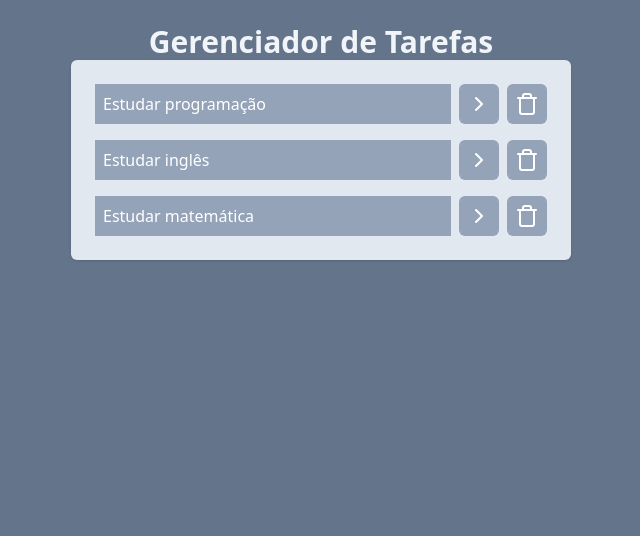
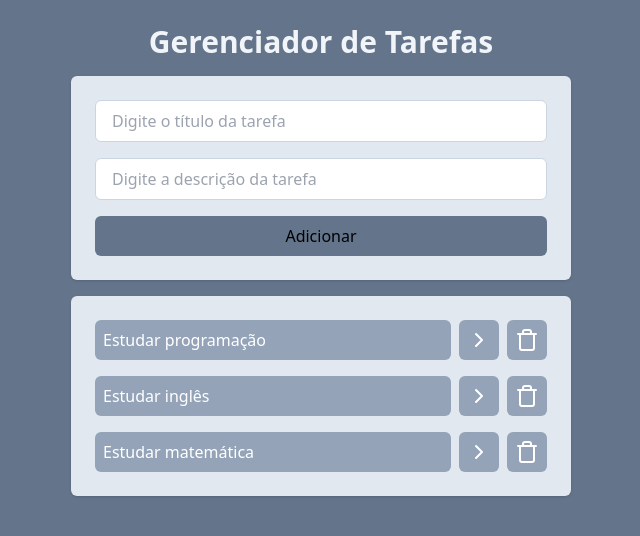
Before and after one commit to KathrynOliveira/course-task-manager, a React (Vite) app: page / in a window 1280 px wide. Shown: the top 536 px of the page, without its empty margins (319-959 px from the left). Built offline with nearby package versions, Linux system fonts and the light colour scheme.

Commit message:
function add task

```diff
--- a/src/App.jsx
+++ b/src/App.jsx
@@ -1,6 +1,7 @@
 import { useState } from "react";
 import AddTask from "./components/AddTask";
 import Tasks from "./components/Task";
+import { v4 } from "uuid";
 
 function App() {
   const [tasks, setTasks] = useState([
@@ -41,18 +42,28 @@
     setTasks(newTasks);
   }
 
+  function onAddTaskSubmit(title, description) {
+    const newTask = {
+      id: v4(),
+      title,
+      description,
+      isCompleted: false,
+    };
+    setTasks([...tasks, newTask]); // quando atualiza um estado que é uma lista, o push não funciona
+  }
+
   return (
     <div className="w-screen h-screen bg-slate-500 flex justify-center p-6">
-      <div className="w-[500px]">
+      <div className="w-[500px] space-y-4">
         <h1 className="text-3xl text-slate-100 font-bold text-center">
           Gerenciador de Tarefas
         </h1>
+        <AddTask onAddTaskSubmit={onAddTaskSubmit} />
         <Tasks
           tasks={tasks}
           onTaskClick={onTaskClick}
           onDeleteTaskClick={onDeleteTaskClick}
         />
-        <AddTask />
       </div>
     </div>
   );
--- a/src/components/AddTask.jsx
+++ b/src/components/AddTask.jsx
@@ -1,3 +1,38 @@
-function AddTask() {}
+import { useState } from "react";
+
+function AddTask({ onAddTaskSubmit }) {
+  const [title, setTitle] = useState("");
+  const [description, setDescription] = useState("");
+
+  return (
+    <div className="space-y-4 p-6 bg-slate-200 rounded-md shadow flex flex-col">
+      <input
+        type="text"
+        placeholder="Digite o título da tarefa"
+        className="border border-slate-300 outline-slate-400 px-4 py-2 rounded-md"
+        value={title}
+        onChange={(event) => setTitle(event.target.value)}
+      />
+      <input
+        type="text"
+        placeholder="Digite a descrição da tarefa"
+        className="border border-slate-300 outline-slate-400 px-4 py-2 rounded-md"
+        value={description}
+        onChange={(event) => setDescription(event.target.value)}
+      />
+      <button
+        onClick={() => {
+          if (!title.trim() || !description.trim()) {
+            return alert("Preencha o título e a descrição da tarefa");
+          }
+          onAddTaskSubmit(title, description);
+        }}
+        className="bg-slate-500 text-wite px-4 py-2 rounded-md font-medium"
+      >
+        Adicionar
+      </button>
+    </div>
+  );
+}
 
 export default AddTask;
--- a/src/components/Task.jsx
+++ b/src/components/Task.jsx
@@ -7,7 +7,7 @@
         <li key={task.id} className="flex gap-2">
           <button
             onClick={() => onTaskClick(task.id)}
-            className={`bg-slate-400 text-left w-full text-white p-2 rouded-md ${
+            className={`bg-slate-400 text-left w-full text-white p-2 rounded-md ${
               task.isCompleted && "line-through"
             }`}
           >
```
